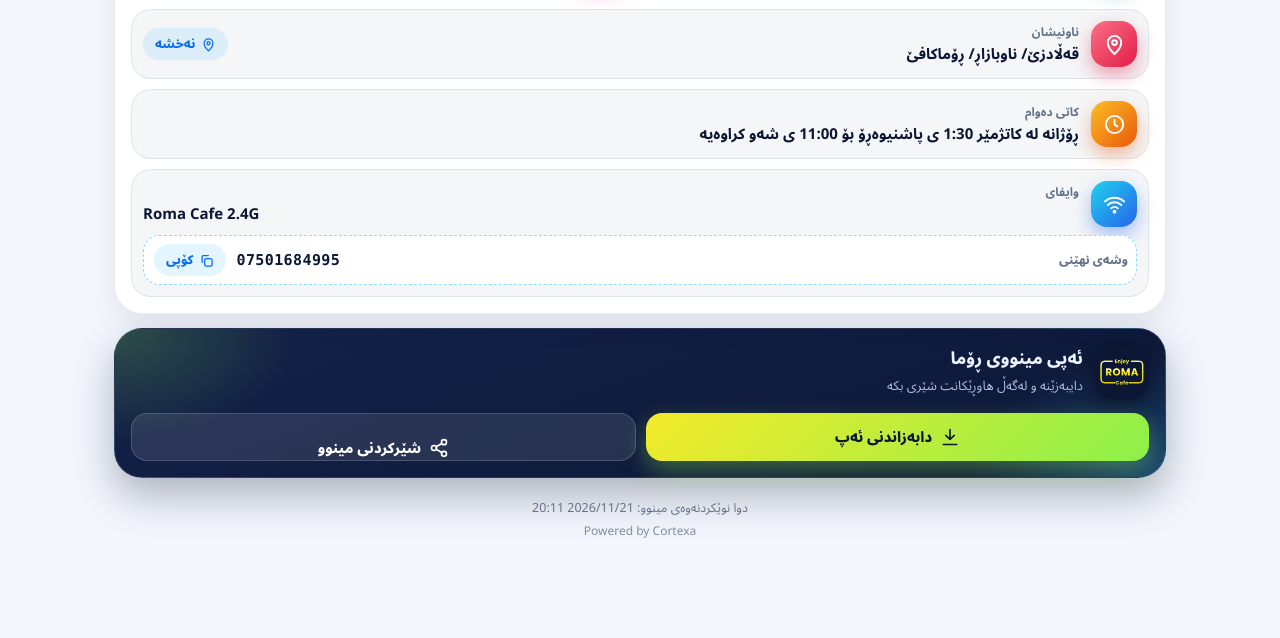
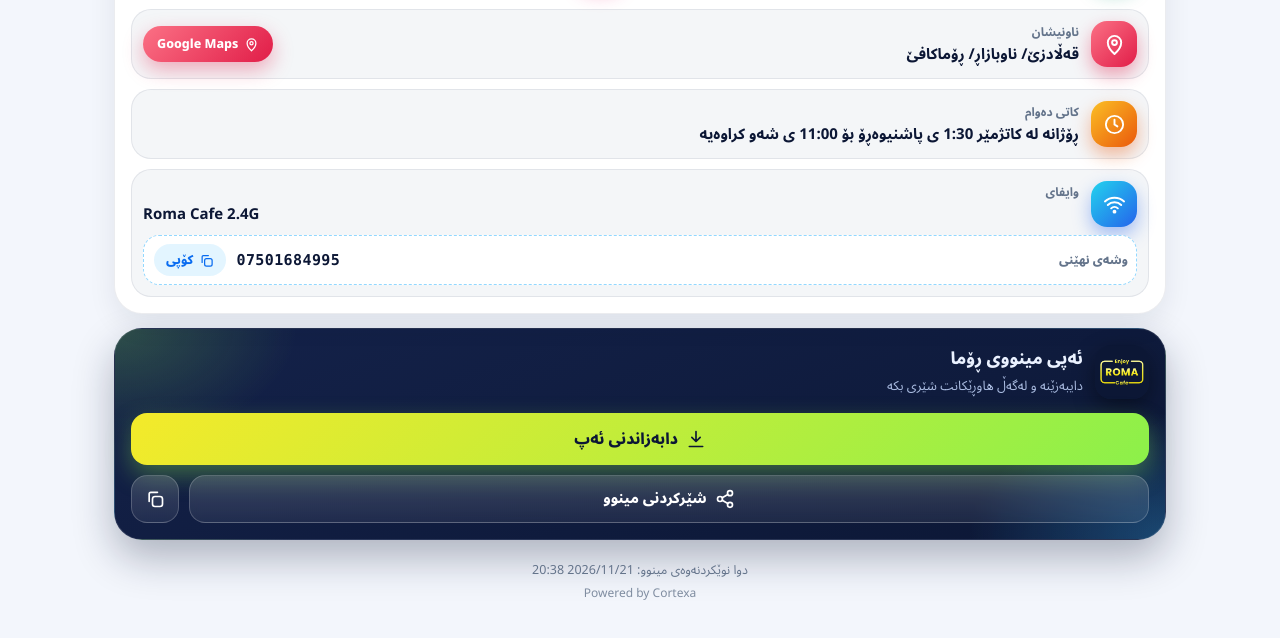
Before and after one commit to RomaCafeMS/Menu, a plain HTML site: page index.html in a window 1280 px wide. Shown: the part 5739-6377 px from the top of the page. Before the commit the page ends 6327 px from the top, so only its background shows below. Drawn offline with Linux system fonts and the light colour scheme.

Commit message:
menu: 82 items · 2026-11-21 23:38

```diff
--- a/app.css
+++ b/app.css
@@ -2215,3 +2215,63 @@ mark {
         transform: none;
     }
 }
+
+/* ── نەخشە و شێرکردن (نوێکراوە) ── */
+.dtag.map {
+    color: #fff;
+    padding: 8px 14px;
+    background: linear-gradient(135deg, #fb7185, #e11d48);
+    box-shadow: 0 8px 20px rgba(225, 29, 72, 0.35);
+    transition: transform 0.2s var(--ease);
+}
+
+a.drow:active .dtag.map {
+    transform: scale(0.94);
+}
+
+.d-map {
+    cursor: pointer;
+}
+
+.ac-b {
+    flex-wrap: wrap;
+    align-items: stretch;
+}
+
+.ac-btn {
+    padding: 0 16px;
+    line-height: 1.2;
+    font-family: inherit;
+    border: 0;
+    cursor: pointer;
+    -webkit-tap-highlight-color: transparent;
+}
+
+    .ac-btn > span {
+        display: block;
+    }
+
+    .ac-btn.wide {
+        flex: 1 1 100%;
+        height: 52px;
+        font-size: 15.5px;
+    }
+
+    .ac-btn.sec {
+        border: 1px solid rgba(255, 255, 255, 0.2);
+        background: linear-gradient(180deg, rgba(255, 255, 255, 0.16), rgba(255, 255, 255, 0.07));
+        backdrop-filter: blur(6px);
+        -webkit-backdrop-filter: blur(6px);
+    }
+
+    .ac-btn.sq {
+        flex: none;
+        width: 48px;
+        padding: 0;
+    }
+
+        .ac-btn.sq.done {
+            color: #0c1735;
+            background: linear-gradient(135deg, var(--yel), var(--lime));
+            border-color: transparent;
+        }
--- a/app.js
+++ b/app.js
@@ -582,9 +582,10 @@
             var tm = String(i.tiktok).match(/@([\w.]+)/);
             quick.push(tile("t-tt", "tt", "تیکتۆک", tm ? "@" + tm[1] : "بینینی ئەکاونت", safeUrl(i.tiktok), true, !!tm));
         }
-        if (i.address || safeUrl(i.map)) {
-            var mtag = safeUrl(i.map) ? h("span", { class: "dtag" }, icon("pin"), "نەخشە") : null;
-            rows.push(drow("d-map", "pin", "ناونیشان", i.address || "ناونیشان لەسەر نەخشە", mtag, safeUrl(i.map) || null));
+        var mapHref = safeUrl(i.map) || (i.address ? "https://www.google.com/maps/search/?api=1&query=" + encodeURIComponent(((data.cafe || "") + " " + i.address).trim()) : "");
+        if (i.address || mapHref) {
+            var mtag = mapHref ? h("span", { class: "dtag map" }, icon("pin"), "Google Maps") : null;
+            rows.push(drow("d-map", "pin", "ناونیشان", i.address || "ناونیشان لەسەر نەخشە", mtag, mapHref || null));
         }
         if (i.hours) rows.push(drow("d-time", "clock", "کاتی دەوام", i.hours));
         if (i.wifi) {
@@ -604,8 +605,15 @@
         var info = (quick.length || rows.length) ? h("div", { class: "info-card" }, h("h4", null, icon("info"), "زانیاری و پەیوەندی"), quick.length ? h("div", { class: "quick" }, quick) : null, rows.length ? h("div", { class: "rows" }, rows) : null) : null;
 
         var btns = [];
-        if (!standalone) btns.push(h("button", { class: "ac-btn pri", type: "button", onclick: function () { sfx("tap"); doInstall(); } }, icon("download"), h("span", { text: "دابەزاندنی ئەپ" })));
+        if (!standalone) btns.push(h("button", { class: "ac-btn pri wide", type: "button", onclick: function () { sfx("tap"); doInstall(); } }, icon("download"), h("span", { text: "دابەزاندنی ئەپ" })));
         btns.push(h("button", { class: "ac-btn " + (standalone ? "pri" : "sec"), type: "button", onclick: shareMenu }, icon("share"), h("span", { text: "شێرکردنی مینوو" })));
+        var cpb = h("button", { class: "ac-btn sec sq", type: "button", "aria-label": "کۆپیکردنی بەستەر", title: "کۆپیکردنی بەستەر" }, icon("copy"));
+        cpb.addEventListener("click", function () {
+            copyText(location.origin + location.pathname, "بەستەری مینوو کۆپی کرا");
+            cpb.innerHTML = ""; cpb.classList.add("done"); cpb.appendChild(icon("check"));
+            setTimeout(function () { cpb.innerHTML = ""; cpb.classList.remove("done"); cpb.appendChild(icon("copy")); }, 1800);
+        });
+        btns.push(cpb);
         var app = h("div", { class: "app-card reveal" },
             h("div", { class: "ac-h" }, h("img", { src: "icon-192.png", alt: "" }), h("div", null, h("b", { text: "ئەپی مینووی ڕۆما" }), h("small", { text: standalone ? "هاوڕێکانت بە مینووەکە ئاشنا بکە" : "دایبەزێنە و لەگەڵ هاوڕێکانت شێری بکە" }))),
             h("div", { class: "ac-b" }, btns));
```
Also changed, not shown: menu.json (+1 -1 lines).
